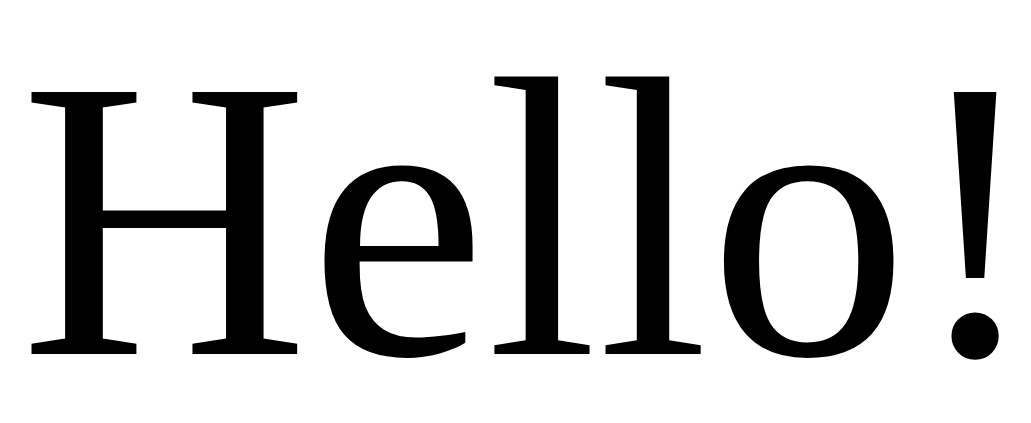
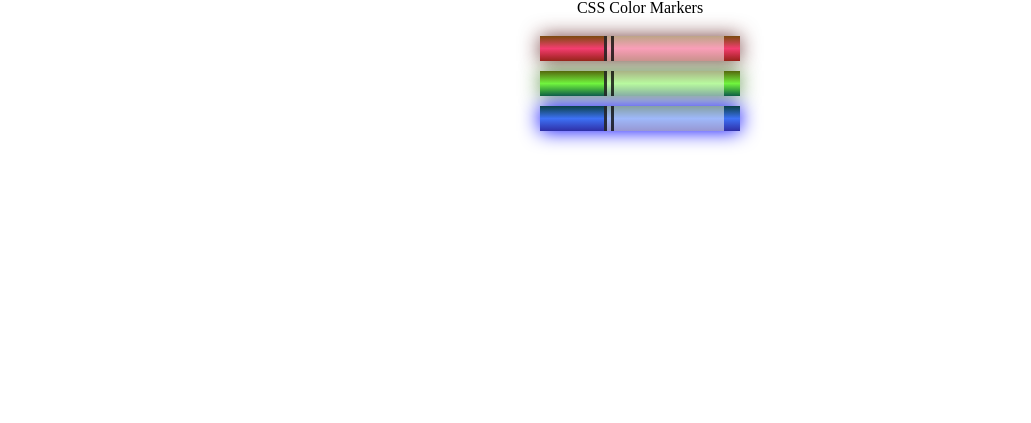
Before and after one commit to OMOTAYO05/03-fcc-colored-markers, a website: page index.html in a window 1280 px wide. Shown: the whole page, without its empty margins (0-1031 px from the left). Drawn offline with Linux system fonts and the light colour scheme; files that its build step writes are made by us from their sources; files whose address does not match are found by name.

Commit message:
files added

```diff
--- a/css/index.css
+++ b/css/index.css
@@ -3,9 +3,48 @@ This imports the `reset.css` file */
 @import url('./reset.css');
 
 /* For testing purposes, delete this code */
-body {
-  font-size: max(20vw, 400px);
-  width: min(20vw, 400px);
-  margin: 20px;
-  padding: 0;
+h1 {
+  text-align: center;
 }
+
+.container {
+  background-color: rgb(255, 255, 255);
+  padding: 10px 0;
+}
+
+.marker {
+  width: 200px;
+  height: 25px;
+  margin: 10px auto;
+}
+
+.cap {
+  width: 60px;
+  height: 25px;
+}
+
+.sleeve {
+  width: 110px;
+  height: 25px;
+  background-color: rgba(255, 255, 255, 0.5);
+  border-left: 10px double rgba(0, 0, 0, 0.75);
+}
+
+.cap, .sleeve {
+  display: inline-block;
+}
+
+.red {
+  background: linear-gradient(rgb(122, 74, 14), rgb(245, 62, 113), rgb(162, 27, 27));
+  box-shadow: 0 0 20px 0 rgba(83, 14, 14, 0.8);
+}
+
+.green {
+  background: linear-gradient(#55680D, #71F53E, #116C31);
+  box-shadow: 0 0 20px 0 #3B7E20CC;
+}
+
+.blue {
+  background: linear-gradient(hsl(186, 76%, 16%), hsl(223, 90%, 60%), hsl(240, 56%, 42%));
+  box-shadow: 0 0 20px 0 blue;
+}
--- a/index.html
+++ b/index.html
@@ -4,9 +4,24 @@
     <meta charset="UTF-8" />
     <meta name="viewport" content="width=device-width, initial-scale=1.0" />
     <title>Document</title>
-    <link href="index.css" rel="stylesheet" />
+    <link href="css/index.css" rel="stylesheet" />
   </head>
   <body>
-    <h1>Hello!</h1>
+    <h1>CSS Color Markers</h1>
+    <div class="container">
+      <div class="marker red">
+        <div class="cap"></div>
+        <div class="sleeve"></div>
+      </div>
+      <div class="marker green">
+        <div class="cap"></div>
+        <div class="sleeve"></div>
+      </div>
+      <div class="marker blue">
+        <div class="cap"></div>
+        <div class="sleeve"></div>
+      </div>
+    </div>
   </body>
 </html>
+</html>
```
